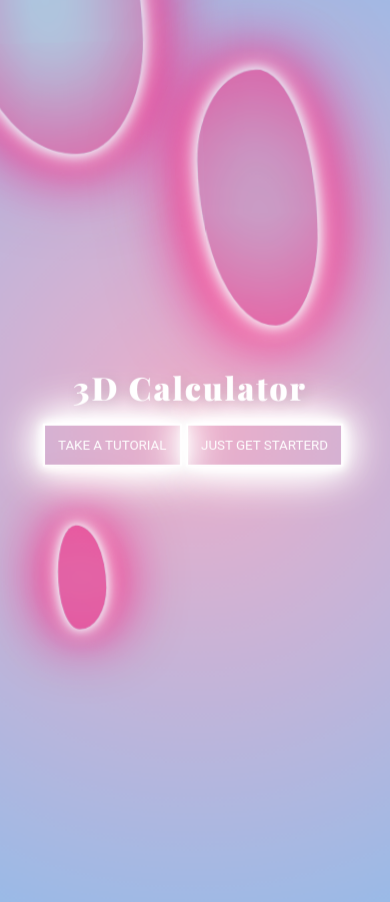
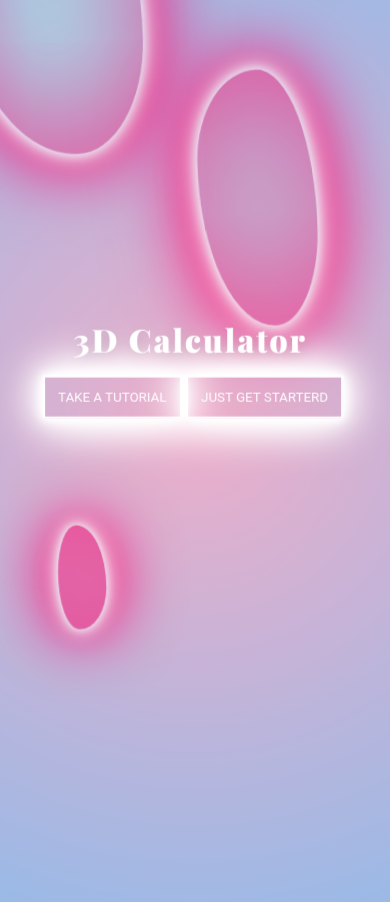
Before and after one commit to sparksflyupwards/Rea, a React app: page / in a window 390 px wide. Shown: the top 902 px of the page. Built offline with nearby package versions, Linux system fonts and the light colour scheme.

Commit message:
centered the nav div and also fixed font sizing for mobile view

```diff
--- a/package.json
+++ b/package.json
@@ -13,6 +13,7 @@
     "react-dom": "17.0.1",
     "react-router-dom": "^5.2.0",
     "react-scripts": "4.0.0",
+    "react-typing-animation": "^1.6.2",
     "reactour": "^1.18.3",
     "styled-components": "^5.2.1"
   },
--- a/src/components/Home/Home.js
+++ b/src/components/Home/Home.js
@@ -2,6 +2,7 @@
 import "./styles/Home.css";
 import React from "react";
 import CalculatorApp from "./../../containers/CalculatorApp";
+import Typing from 'react-typing-animation';
 
 import {
     BrowserRouter as Router,
@@ -62,9 +63,12 @@ const Navigation = ()=>{
         <div class="shape-blob one"></div>
         <div class="shape-blob two"></div>
         <nav>
-            <Link to="/"><h1>3D Calculator</h1></Link>
 
             <div className="entryPad">
+
+            <Link to="/">
+                    <h1>3D Calculator</h1>
+            </Link>
                     <Link to="/CalculatorTutorial">
                         <button type="button" className="entryButton">
                             Take a tutorial
--- a/src/components/Home/styles/Home.scss
+++ b/src/components/Home/styles/Home.scss
@@ -9,8 +9,6 @@ a {
 nav {
     display: flex;
     flex-direction: column;
-
-
 }
 .entryButton{
     background: none;
@@ -112,6 +110,12 @@ h1 {
 @media only screen
   and (max-width: 650px)  {
 
+    nav {
+        display: inline-block;
+       margin-top: auto;
+       margin-bottom: auto;
+       transform: translateY(-50%);
+    }
 
     h1 {
 
```
Also changed, not shown: src/components/Home/styles/Home.css, 2 other files.
